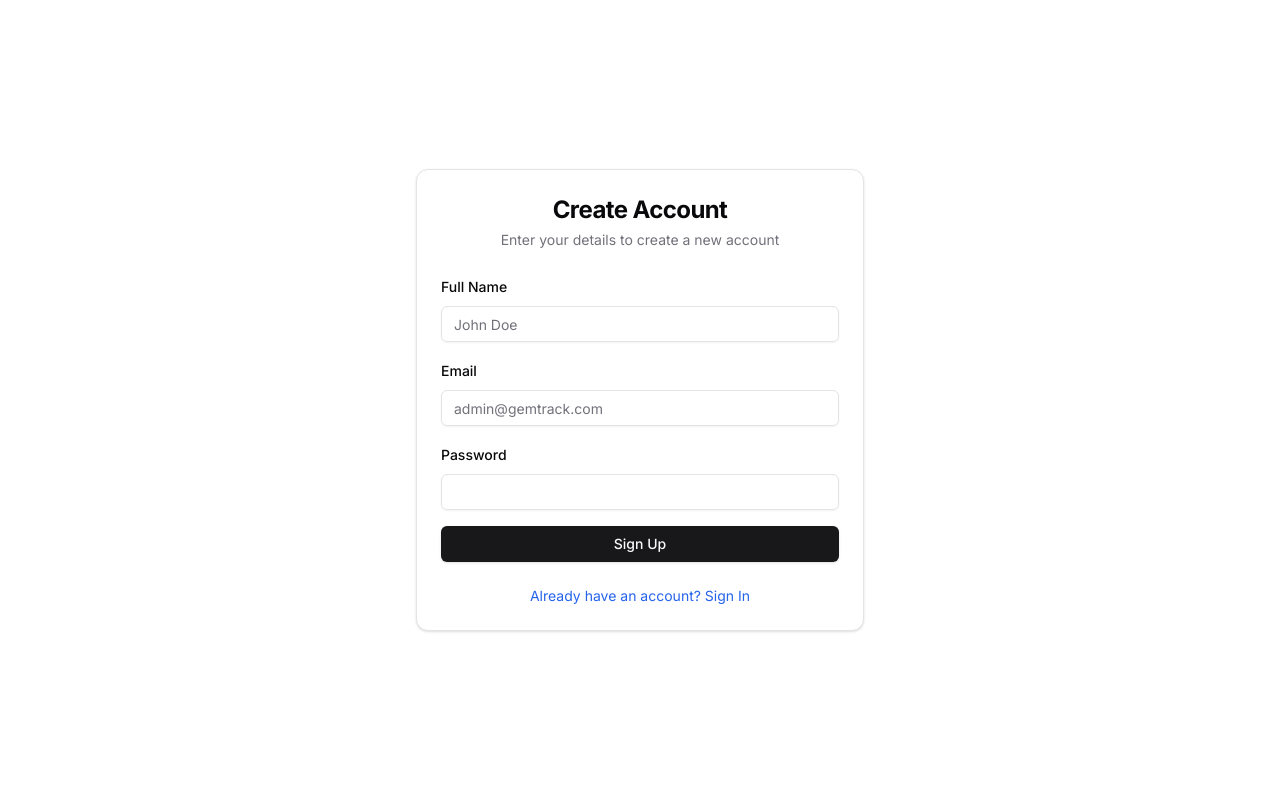
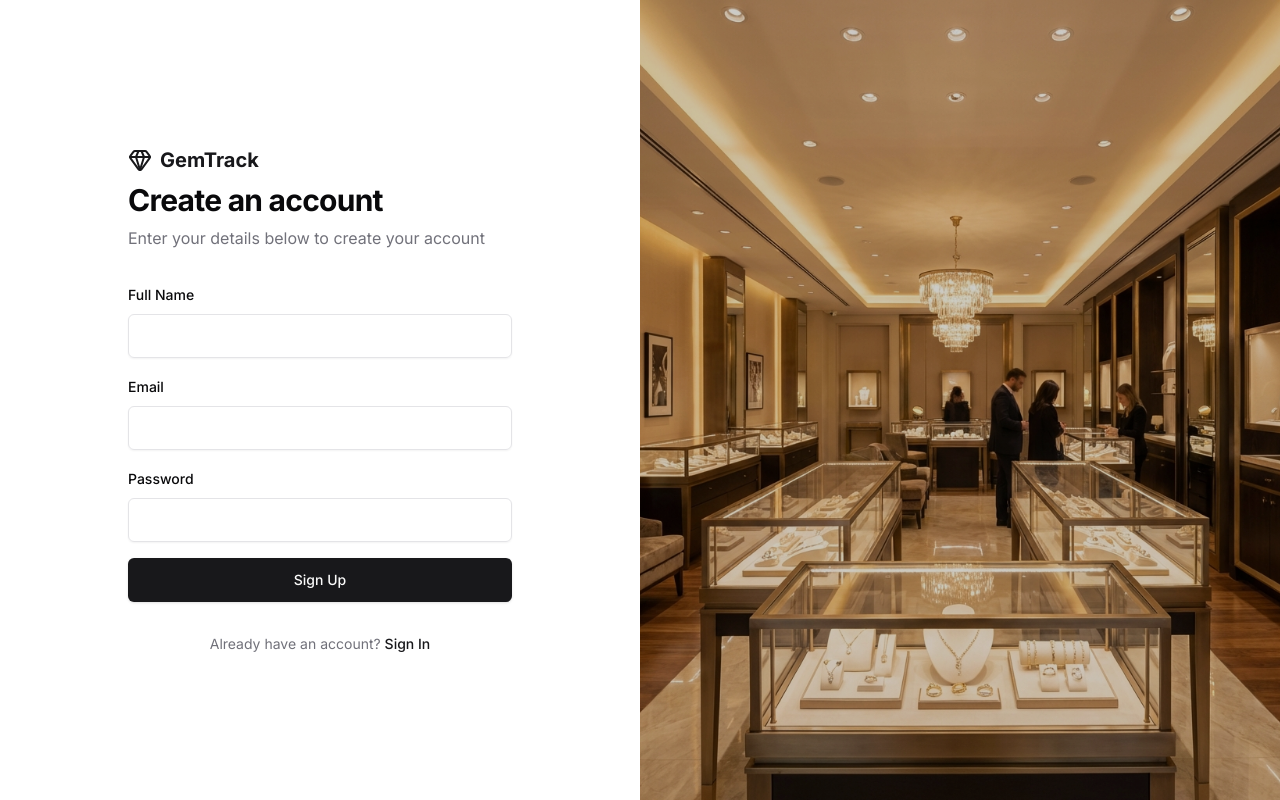
Before and after one commit to frenemy17/gemTrack, a Next.js app in the folder frontend/: page /signup in a window 1280 px wide. Built offline with nearby package versions, Linux system fonts and the light colour scheme; no server answers.

Commit message:
feat(frontend): redesign signup page with split layout

```diff
--- a/frontend/app/signup/page.js
+++ b/frontend/app/signup/page.js
@@ -5,9 +5,9 @@ import { useAuth } from '@/context/AuthContext';
 import { Button } from '@/components/ui/button';
 import { Input } from '@/components/ui/input';
 import { Label } from '@/components/ui/label';
-import { Card, CardContent, CardDescription, CardFooter, CardHeader, CardTitle } from '@/components/ui/card';
-import { AlertCircle, Loader2 } from 'lucide-react';
+import { AlertCircle, Loader2, Gem } from 'lucide-react';
 import Link from 'next/link';
+import Image from 'next/image';
 
 export default function SignupPage() {
     const [name, setName] = useState('');
@@ -31,25 +31,31 @@ export default function SignupPage() {
     };
 
     return (
-        <div className="min-h-screen flex items-center justify-center bg-background p-4">
-            <Card className="w-full max-w-md">
-                <CardHeader className="space-y-1">
-                    <CardTitle className="text-2xl font-bold text-center">Create Account</CardTitle>
-                    <CardDescription className="text-center">
-                        Enter your details to create a new account
-                    </CardDescription>
-                </CardHeader>
-                <CardContent>
+        <div className="min-h-screen grid lg:grid-cols-2">
+            {/* Left Side - Form */}
+            <div className="flex items-center justify-center p-8 bg-background">
+                <div className="w-full max-w-sm space-y-8">
+                    <div className="flex flex-col space-y-2 text-center lg:text-left">
+                        <div className="flex items-center justify-center lg:justify-start space-x-2 text-primary">
+                            <Gem className="h-6 w-6" />
+                            <span className="font-bold text-xl">GemTrack</span>
+                        </div>
+                        <h1 className="text-3xl font-bold tracking-tight">Create an account</h1>
+                        <p className="text-muted-foreground">
+                            Enter your details below to create your account
+                        </p>
+                    </div>
+
                     <form onSubmit={handleSignup} className="space-y-4">
                         <div className="space-y-2">
                             <Label htmlFor="name">Full Name</Label>
                             <Input
                                 id="name"
                                 type="text"
-                                placeholder="John Doe"
                                 value={name}
                                 onChange={(e) => setName(e.target.value)}
                                 required
+                                className="h-11"
                             />
                         </div>
                         <div className="space-y-2">
@@ -57,10 +63,10 @@ export default function SignupPage() {
                             <Input
                                 id="email"
                                 type="email"
-                                placeholder="admin@gemtrack.com"
                                 value={email}
                                 onChange={(e) => setEmail(e.target.value)}
                                 required
+                                className="h-11"
                             />
                         </div>
                         <div className="space-y-2">
@@ -71,15 +77,18 @@ export default function SignupPage() {
                                 value={password}
                                 onChange={(e) => setPassword(e.target.value)}
                                 required
+                                className="h-11"
                             />
                         </div>
+
                         {error && (
                             <div className="flex items-center space-x-2 text-destructive text-sm bg-destructive/10 p-3 rounded-md">
                                 <AlertCircle className="h-4 w-4" />
                                 <span>{error}</span>
                             </div>
                         )}
-                        <Button type="submit" className="w-full" disabled={loading}>
+
+                        <Button type="submit" className="w-full h-11" disabled={loading}>
                             {loading ? (
                                 <>
                                     <Loader2 className="mr-2 h-4 w-4 animate-spin" />
@@ -90,13 +99,27 @@ export default function SignupPage() {
                             )}
                         </Button>
                     </form>
-                </CardContent>
-                <CardFooter className="flex justify-center">
-                    <Link href="/login" className="text-sm text-blue-600 hover:underline">
-                        Already have an account? Sign In
-                    </Link>
-                </CardFooter>
-            </Card>
+
+                    <div className="text-center text-sm text-muted-foreground">
+                        Already have an account?{' '}
+                        <Link href="/login" className="font-medium text-primary hover:underline">
+                            Sign In
+                        </Link>
+                    </div>
+                </div>
+            </div>
+
+            {/* Right Side - Image */}
+            <div className="hidden lg:block relative bg-muted">
+                <Image
+                    src="/signup-hero.png"
+                    alt="Premium Jewelry Store"
+                    fill
+                    className="object-cover"
+                    priority
+                />
+                <div className="absolute inset-0 bg-black/20" /> {/* Subtle overlay */}
+            </div>
         </div>
     );
 }
```
Also changed, not shown: frontend/public/signup-hero.png (added).
